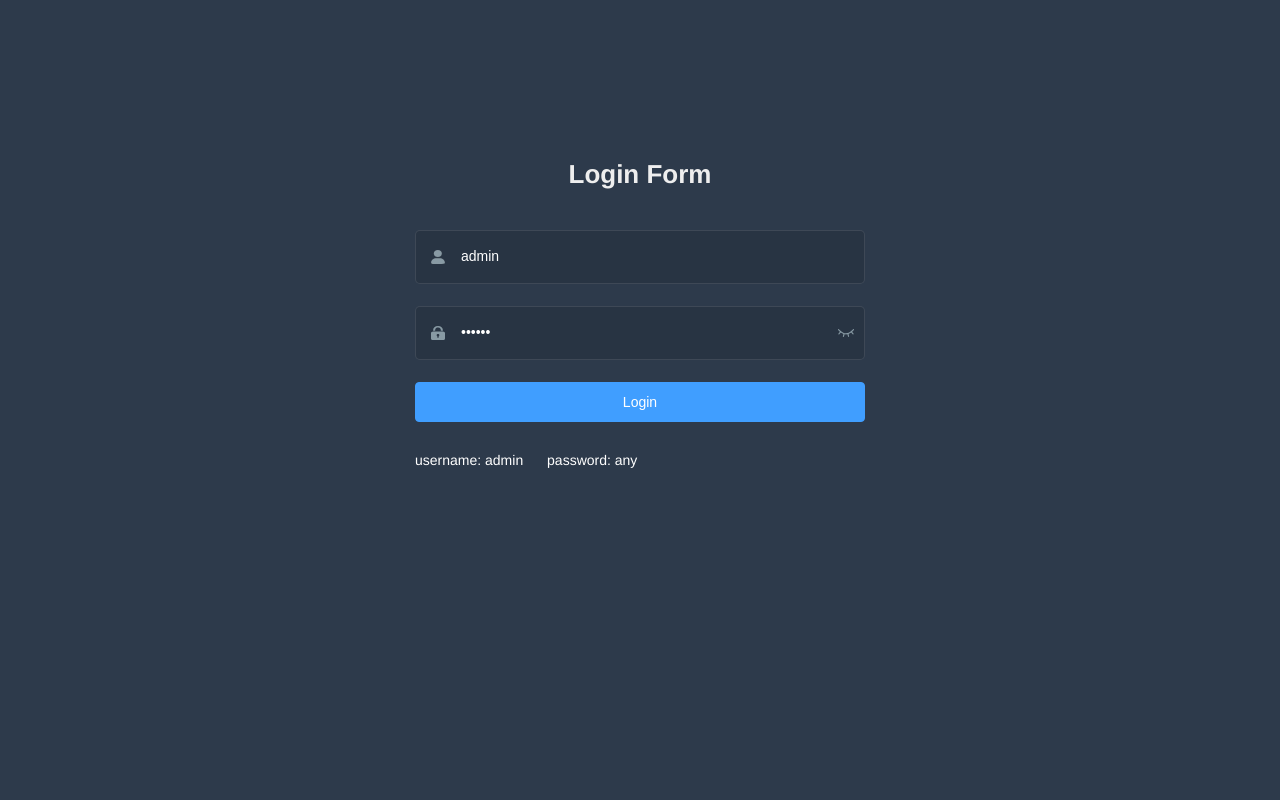
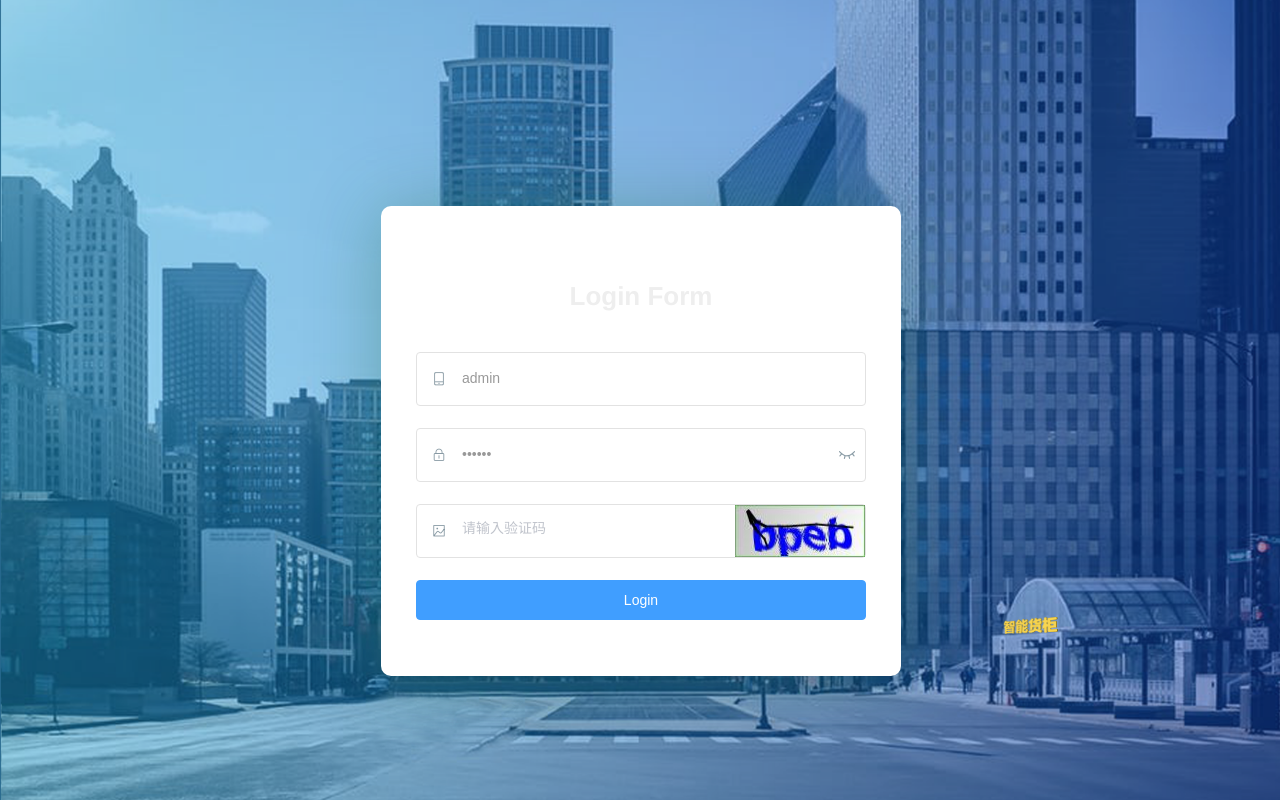
Before and after one commit to jie-95/DiKeDe, a Vue app: page /#/login in a window 1280 px wide. Built offline with nearby package versions, Linux system fonts and the light colour scheme.

Commit message:
登录样式调整

```diff
--- a/src/api/user.js
+++ b/src/api/user.js
@@ -22,3 +22,4 @@ export function logout() {
     method: 'post'
   })
 }
+// =======================================================================
--- a/src/views/login/index.vue
+++ b/src/views/login/index.vue
@@ -1,14 +1,20 @@
 <template>
   <div class="login-container">
-    <el-form ref="loginForm" :model="loginForm" :rules="loginRules" class="login-form" auto-complete="on" label-position="left">
-
+    <el-form
+      ref="loginForm"
+      :model="loginForm"
+      :rules="loginRules"
+      class="login-form"
+      auto-complete="on"
+      label-position="left"
+    >
       <div class="title-container">
         <h3 class="title">Login Form</h3>
       </div>
 
       <el-form-item prop="username">
         <span class="svg-container">
-          <svg-icon icon-class="user" />
+          <i class="el-icon-mobile-phone" />
         </span>
         <el-input
           ref="username"
@@ -23,7 +29,7 @@
 
       <el-form-item prop="password">
         <span class="svg-container">
-          <svg-icon icon-class="password" />
+          <i class="el-icon-lock" />
         </span>
         <el-input
           :key="passwordType"
@@ -37,17 +43,38 @@
           @keyup.enter.native="handleLogin"
         />
         <span class="show-pwd" @click="showPwd">
-          <svg-icon :icon-class="passwordType === 'password' ? 'eye' : 'eye-open'" />
+          <svg-icon
+            :icon-class="passwordType === 'password' ? 'eye' : 'eye-open'"
+          />
         </span>
       </el-form-item>
+      <!-- 验证码 -->
+      <el-form-item>
+        <span class="keyImg">
+          <span class="svg-container">
+            <i class="el-icon-picture-outline" />
+          </span>
+          <el-input
+            placeholder="请输入验证码"
+            tabindex="2"
+            auto-complete="on"
+          />
+          <img src="../../assets/imgs/test1.jpg" alt="" @click="changrImg">
+        </span>
+      </el-form-item>
+      <!-- 验证码 -->
 
-      <el-button :loading="loading" type="primary" style="width:100%;margin-bottom:30px;" @click.native.prevent="handleLogin">Login</el-button>
+      <el-button
+        :loading="loading"
+        type="primary"
+        style="width: 100%; margin-bottom: 30px"
+        @click.native.prevent="handleLogin"
+      >Login</el-button>
 
       <div class="tips">
-        <span style="margin-right:20px;">username: admin</span>
+        <span style="margin-right: 20px">username: admin</span>
         <span> password: any</span>
       </div>
-
     </el-form>
   </div>
 </template>
@@ -78,8 +105,12 @@ export default {
         password: '111111'
       },
       loginRules: {
-        username: [{ required: true, trigger: 'blur', validator: validateUsername }],
-        password: [{ required: true, trigger: 'blur', validator: validatePassword }]
+        username: [
+          { required: true, trigger: 'blur', validator: validateUsername }
+        ],
+        password: [
+          { required: true, trigger: 'blur', validator: validatePassword }
+        ]
       },
       loading: false,
       passwordType: 'password',
@@ -106,20 +137,26 @@ export default {
       })
     },
     handleLogin() {
-      this.$refs.loginForm.validate(valid => {
+      this.$refs.loginForm.validate((valid) => {
         if (valid) {
           this.loading = true
-          this.$store.dispatch('user/login', this.loginForm).then(() => {
-            this.$router.push({ path: this.redirect || '/' })
-            this.loading = false
-          }).catch(() => {
-            this.loading = false
-          })
+          this.$store
+            .dispatch('user/login', this.loginForm)
+            .then(() => {
+              this.$router.push({ path: this.redirect || '/' })
+              this.loading = false
+            })
+            .catch(() => {
+              this.loading = false
+            })
         } else {
           console.log('error submit!!')
           return false
         }
       })
+    },
+    changrImg() {
+      console.log(1233)
     }
   }
 }
@@ -129,8 +166,8 @@ export default {
 /* 修复input 背景不协调 和光标变色 */
 /* Detail see https://github.com/PanJiaChen/vue-element-admin/pull/927 */
 
-$bg:#283443;
-$light_gray:#fff;
+$bg: #283443;
+$light_gray: #fff;
 $cursor: #fff;
 
 @supports (-webkit-mask: none) and (not (cater-color: $cursor)) {
@@ -152,7 +189,7 @@ $cursor: #fff;
       -webkit-appearance: none;
       border-radius: 0px;
       padding: 12px 5px 12px 15px;
-      color: $light_gray;
+      color: #999;
       height: 47px;
       caret-color: $cursor;
 
@@ -165,31 +202,46 @@ $cursor: #fff;
 
   .el-form-item {
     border: 1px solid rgba(255, 255, 255, 0.1);
-    background: rgba(0, 0, 0, 0.1);
+    background: #fff;
     border-radius: 5px;
     color: #454545;
+    border: 1px solid #e2e2e2;
+    border-radius: 4px;
   }
 }
 </style>
 
 <style lang="scss" scoped>
-$bg:#2d3a4b;
-$dark_gray:#889aa4;
-$light_gray:#eee;
+$bg: #2d3a4b;
+$dark_gray: #889aa4;
+$light_gray: #eee;
 
 .login-container {
+  position: relative;
   min-height: 100%;
   width: 100%;
+  background: url('../../assets/imgs/background-login.png');
+  background-repeat: no-repeat;
+  background-size: cover;
   background-color: $bg;
   overflow: hidden;
 
   .login-form {
-    position: relative;
+    position: absolute;
+    top: 50%;
+    left: 50%;
+    margin-top: -194px;
+    margin-left: -259px;
     width: 520px;
     max-width: 100%;
-    padding: 160px 35px 0;
-    margin: 0 auto;
     overflow: hidden;
+    background-color: #fff;
+    border-radius: 10px;
+    padding: 76px 35px 0;
+    box-shadow: 0 3px 70px 0 rgb(30 111 72 / 35%);
+  }
+  .keyImg {
+    display: flex;
   }
 
   .tips {
```
Also changed, not shown: src/assets/imgs/background-login.png (added), src/assets/imgs/test1.jpg (added).
